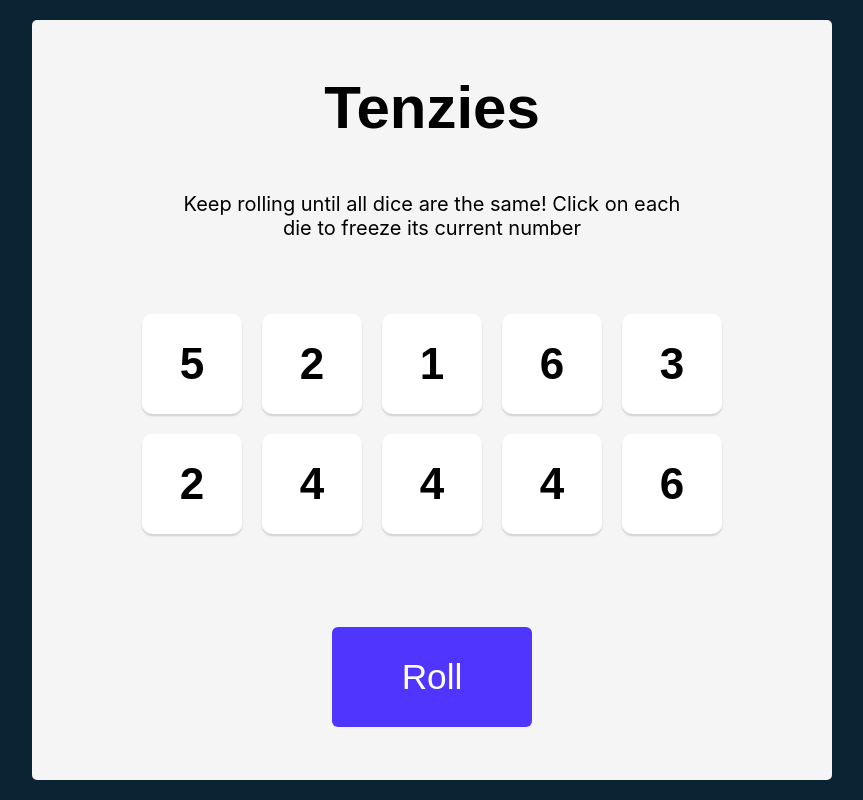
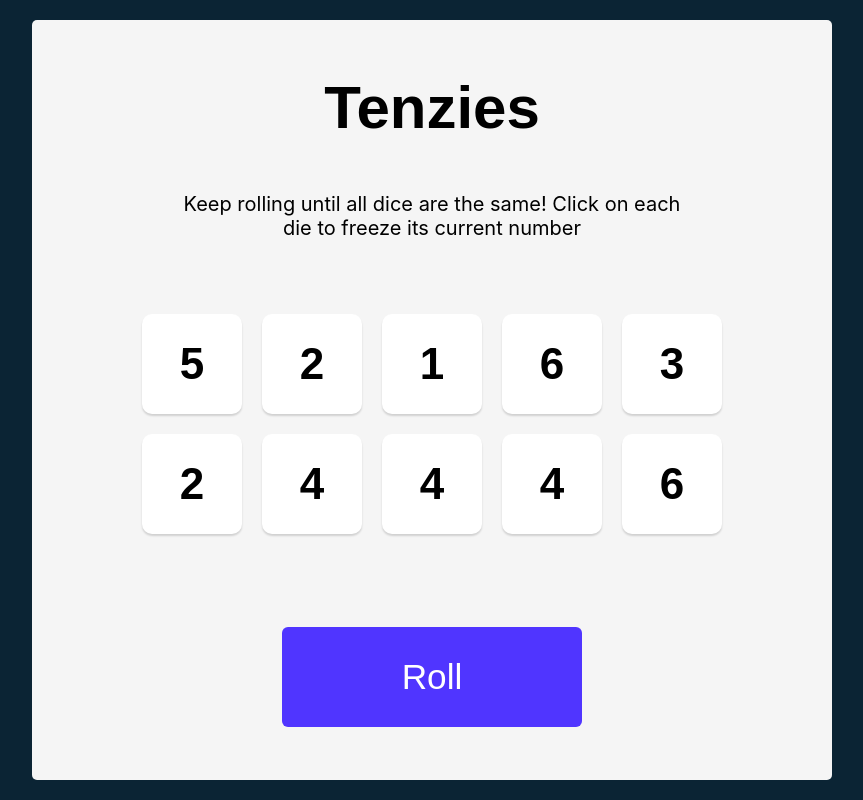
Before and after one commit to shettyamoghh/tenzies-game, a React (Vite) app: page / in a window 1280 px wide. Shown: the whole page, without its empty margins (208-1071 px from the left). Built offline with nearby package versions, Linux system fonts and the light colour scheme.

Commit message:
Modified gameWon logic and CSS

```diff
--- a/src/App.jsx
+++ b/src/App.jsx
@@ -6,17 +6,13 @@ import Header from './components/Header'
 function App() {
   // set/update array of dice
   const [dice, setDice] = useState(generateNewDice())
-  // store boolean for winning game
-  let gameWon = false
 
   // check if winning conditions are met
   // .every() returns boolean vs .map() returns array
-  if (dice.every( die =>
+  const gameWon = dice.every( die =>
     die.isHeld == true &&
     die.value == dice[0].value
-  )) {
-    gameWon = true
-  }
+  )
 
   // throw die (randomDie)
   function randomDie() {
--- a/src/index.css
+++ b/src/index.css
@@ -78,7 +78,7 @@ button {
 
 button.roll-dice {
   height: 100px;
-  width: 200px;
+  width: 300px;
   border: none;
   border-radius: 6px;
   background-color: #5035FF;
```
